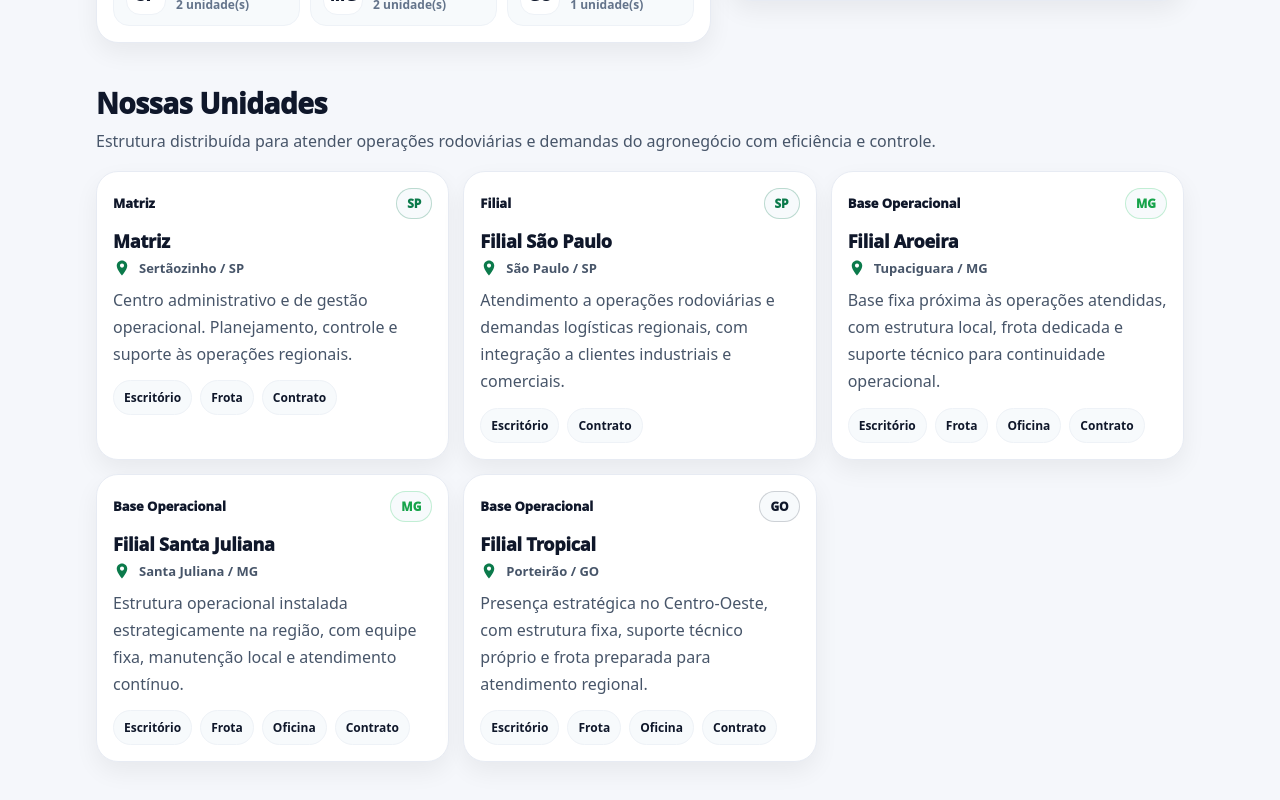
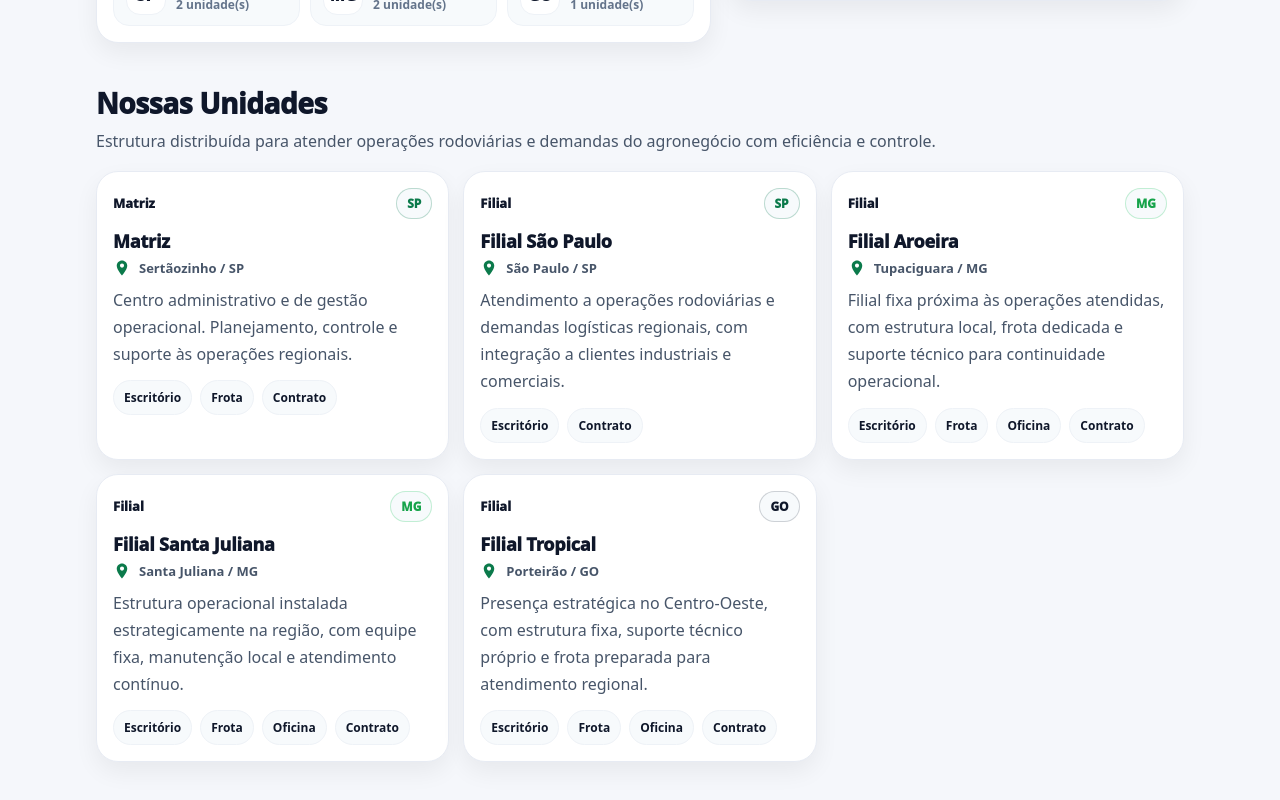
Before and after one commit to happeningti/site-happening, a Next.js app: page /unidades in a window 1280 px wide. Shown: the part 803-1603 px from the top of the page. Built offline with nearby package versions, Linux system fonts and the light colour scheme.

Commit message:
atualização nome filial

```diff
--- a/app/unidades/page.tsx
+++ b/app/unidades/page.tsx
@@ -32,16 +32,16 @@ const UNIDADES: Unidade[] = [
     nome: "Filial Aroeira",
     cidade: "Tupaciguara",
     uf: "MG",
-    tipo: "Base Operacional",
+    tipo: "Filial",
     resumo:
-      "Base fixa próxima às operações atendidas, com estrutura local, frota dedicada e suporte técnico para continuidade operacional.",
+      "Filial fixa próxima às operações atendidas, com estrutura local, frota dedicada e suporte técnico para continuidade operacional.",
     recursos: ["Escritório", "Frota", "Oficina", "Contrato"],
   },
   {
     nome: "Filial Santa Juliana",
     cidade: "Santa Juliana",
     uf: "MG",
-    tipo: "Base Operacional",
+    tipo: "Filial",
     resumo:
       "Estrutura operacional instalada estrategicamente na região, com equipe fixa, manutenção local e atendimento contínuo.",
     recursos: ["Escritório", "Frota", "Oficina", "Contrato"],
@@ -50,7 +50,7 @@ const UNIDADES: Unidade[] = [
     nome: "Filial Tropical",
     cidade: "Porteirão",
     uf: "GO",
-    tipo: "Base Operacional",
+    tipo: "Filial",
     resumo:
       "Presença estratégica no Centro-Oeste, com estrutura fixa, suporte técnico próprio e frota preparada para atendimento regional.",
     recursos: ["Escritório", "Frota", "Oficina", "Contrato"],
```
